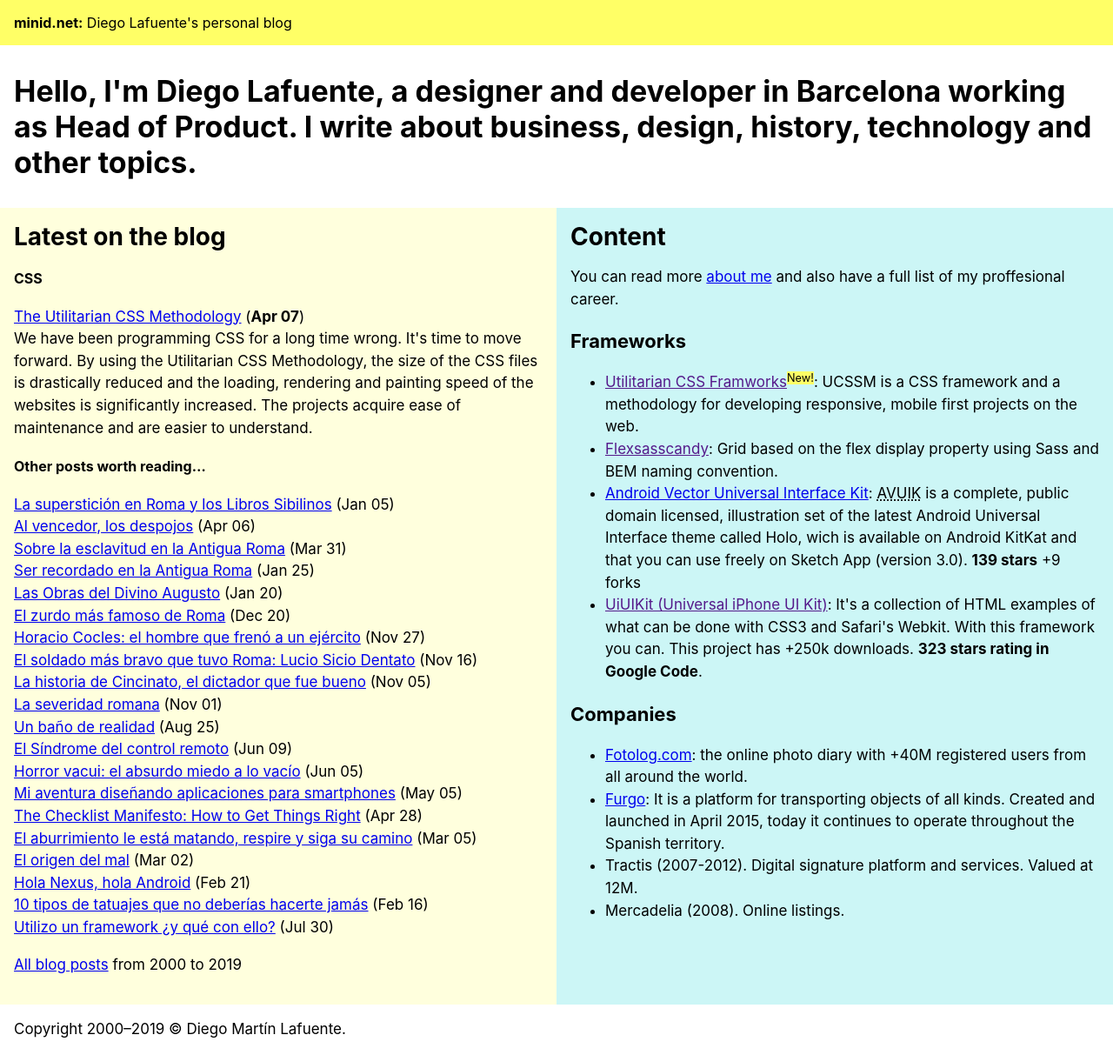
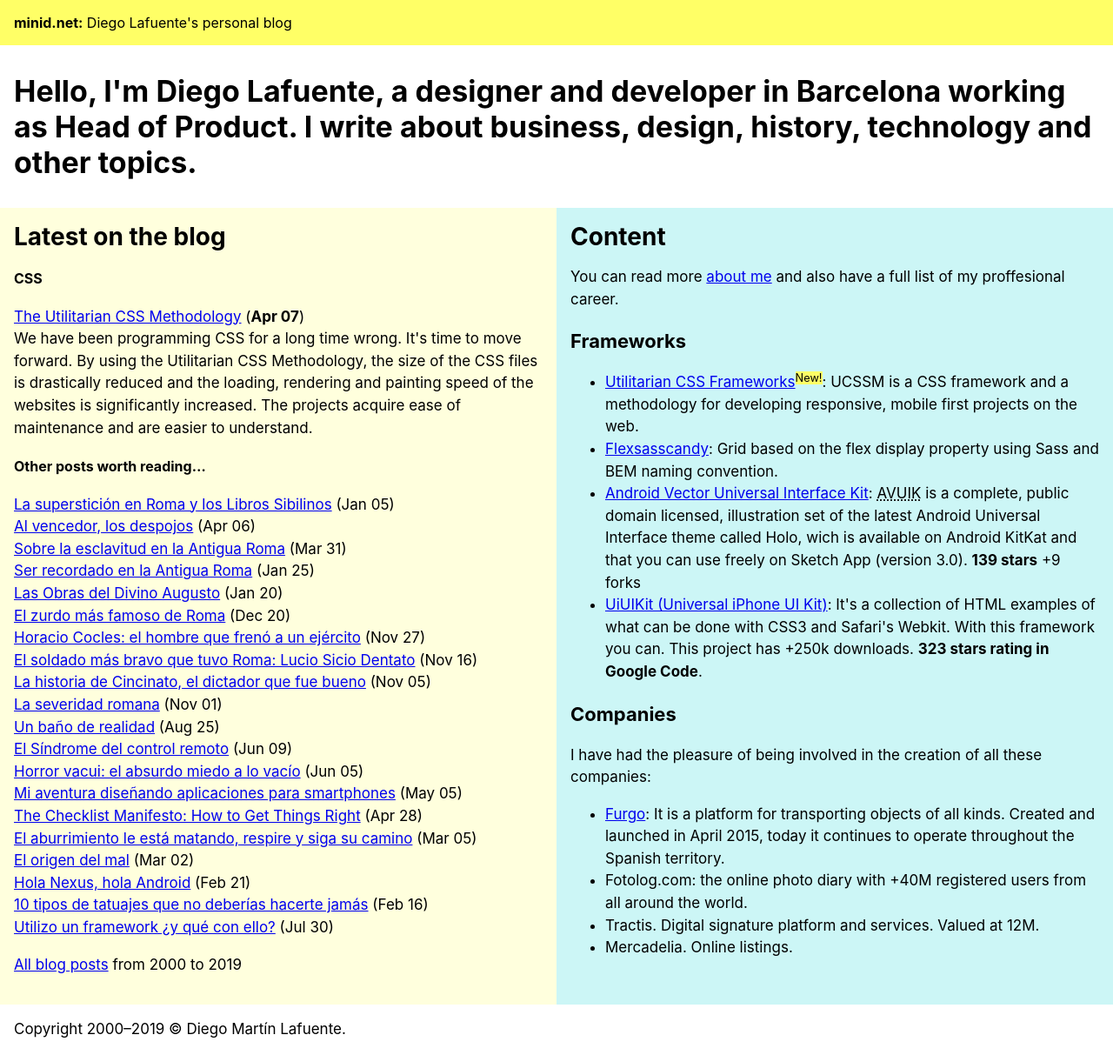
Before and after one commit to meerita/blog, a Jekyll site: the page built from index.html, in a window 1280 px wide. Shown: the whole page at 87% size. Built offline with Jekyll 4.4.1, drawn with Linux system fonts in a browser that asks for light colours.

Commit message:
latest changes to the blog

```diff
--- a/_config.yml
+++ b/_config.yml
@@ -25,14 +25,14 @@
 twitter_username: minid
 github_username:  meerita
 permalink: /:year/:month/:day/:title/
-include: ["_pages"]
-
+category_path: "categoria"
 
 # Build settings
 markdown: kramdown
 plugins:
   - jekyll-feed
   - jekyll-admin
+  - jekyll-category-pages
 sass:
   style: compressed
 environment: production
--- a/_layouts/home.html
+++ b/_layouts/home.html
@@ -35,17 +35,18 @@
         <p>You can read more <a href="/about/">about me</a> and also have a full list of my proffesional career.</p>
         <h3>Frameworks</h3>
         <ul>
-          <li><a href="">Utilitarian CSS Framworks</a><sup class="background-color--2">New!</sup>: UCSSM is a CSS framework and a methodology for developing responsive, mobile first projects on the web.</li>
-          <li><a href="">Flexsasscandy</a>: Grid based on the flex display property using Sass and BEM naming convention.</li>
+          <li><a href="https://github.com/meerita/utilcss">Utilitarian CSS Frameworks</a><sup class="background-color--2">New!</sup>: UCSSM is a CSS framework and a methodology for developing responsive, mobile first projects on the web.</li>
+          <li><a href="https://github.com/meerita/flexsasscandy">Flexsasscandy</a>: Grid based on the flex display property using Sass and BEM naming convention.</li>
           <li><a href="https://github.com/meerita/avuik">Android Vector Universal Interface Kit</a>: <acronym title="Android Vector Universal Interface Kit">AVUIK</acronym> is a complete, public domain licensed, illustration set of the latest Android Universal Interface theme called Holo, wich is available on Android KitKat and that you can use freely on Sketch App (version 3.0). <strong>139 stars</strong> +9 forks</li>
-          <li><a href="">UiUIKit (Universal iPhone UI Kit)</a>: It's a collection of HTML examples of what can be done with CSS3 and Safari's Webkit. With this framework you can. This project has +250k downloads. <strong>323 stars rating in Google Code</strong>.</li>
+          <li><a href="https://code.google.com/archive/p/iphone-universal/">UiUIKit (Universal iPhone UI Kit)</a>: It's a collection of HTML examples of what can be done with CSS3 and Safari's Webkit. With this framework you can. This project has +250k downloads. <strong>323 stars rating in Google Code</strong>.</li>
         </ul>
         <h3>Companies</h3>
+        <p>I have had the pleasure of being involved in the creation of all these companies:</p>
         <ul>
-          <li><a href="https://fotolog.com">Fotolog.com</a>: the online photo diary with +40M registered users from all around the world.</li>
           <li><a href="https://furgo.io">Furgo</a>: It is a platform for transporting objects of all kinds. Created and launched in April 2015, today it continues to operate throughout the Spanish territory.</li>
-          <li>Tractis (2007-2012). Digital signature platform and services. Valued at 12M.</li>
-          <li>Mercadelia (2008). Online listings.</li>
+          <li>Fotolog.com: the online photo diary with +40M registered users from all around the world.</li>
+          <li>Tractis. Digital signature platform and services. Valued at 12M.</li>
+          <li>Mercadelia. Online listings.</li>
         </ul>
       </aside>
     </main>
--- a/_pages/css.html
+++ /dev/null
@@ -1,6 +0,0 @@
----
-layout: category_layout
-title: CSS
-category: CSS
-permalink: /categoria/css/
----
```
Also changed, not shown: _includes/post-categories.html (added, +8 -0 lines), _posts/2019-04-07-the-css-utilitarian-methodology.md (+2 -2 lines), 1 other file.
